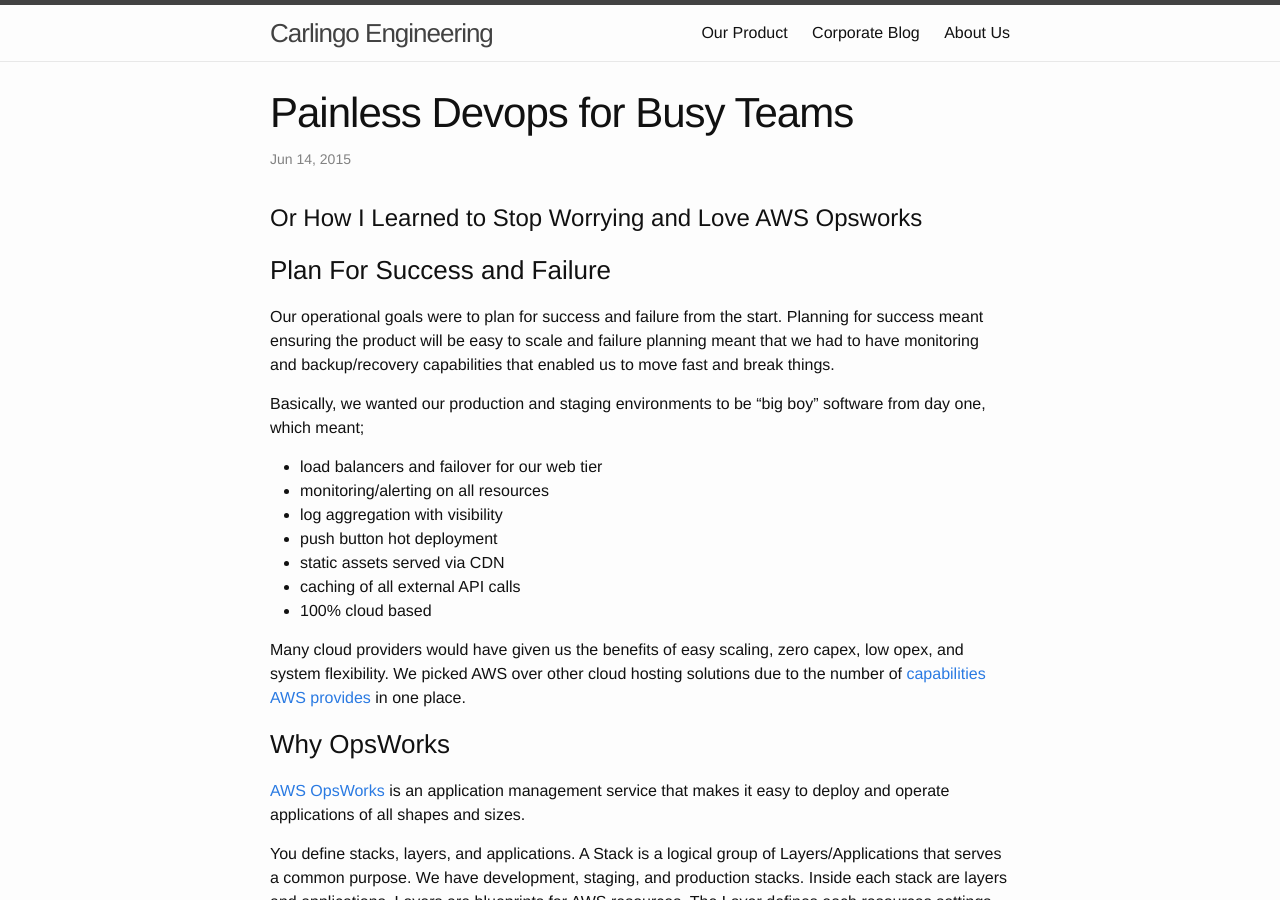
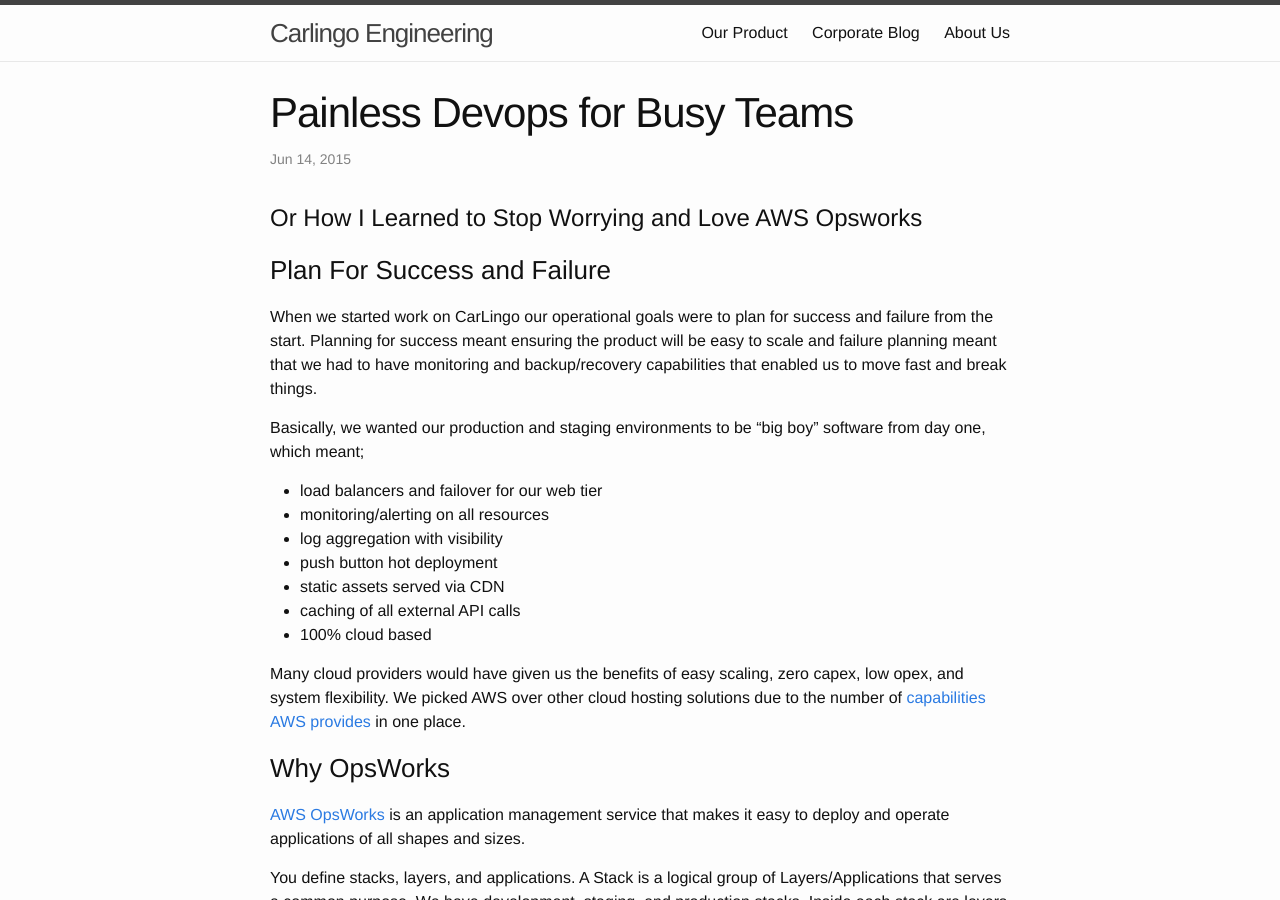
Before and after one commit to CarLingo/carlingo.github.io, a Jekyll site: the page built from _posts/2015-06-19-painless-devops-for-busy-teams.markdown, in a window 1280 px wide and 900 px high. Built offline with Jekyll 4.4.1, drawn with Linux system fonts in a browser that asks for light colours.

Commit message:
post update

```diff
--- a/_posts/2015-06-19-painless-devops-for-busy-teams.markdown
+++ b/_posts/2015-06-19-painless-devops-for-busy-teams.markdown
@@ -7,7 +7,7 @@ categories: devops aws
 #Or How I Learned to Stop Worrying and Love AWS Opsworks
 
 ###Plan For Success and Failure
-Our operational goals were to plan for success and failure from the start. Planning for success meant ensuring the product will be easy to scale and failure planning meant that we had to have monitoring and backup/recovery capabilities that enabled us to move fast and break things.
+When we started work on CarLingo our operational goals were to plan for success and failure from the start. Planning for success meant ensuring the product will be easy to scale and failure planning meant that we had to have monitoring and backup/recovery capabilities that enabled us to move fast and break things.
 
 Basically, we wanted our production and staging environments to be "big boy" software from day one, which meant;
 
```
